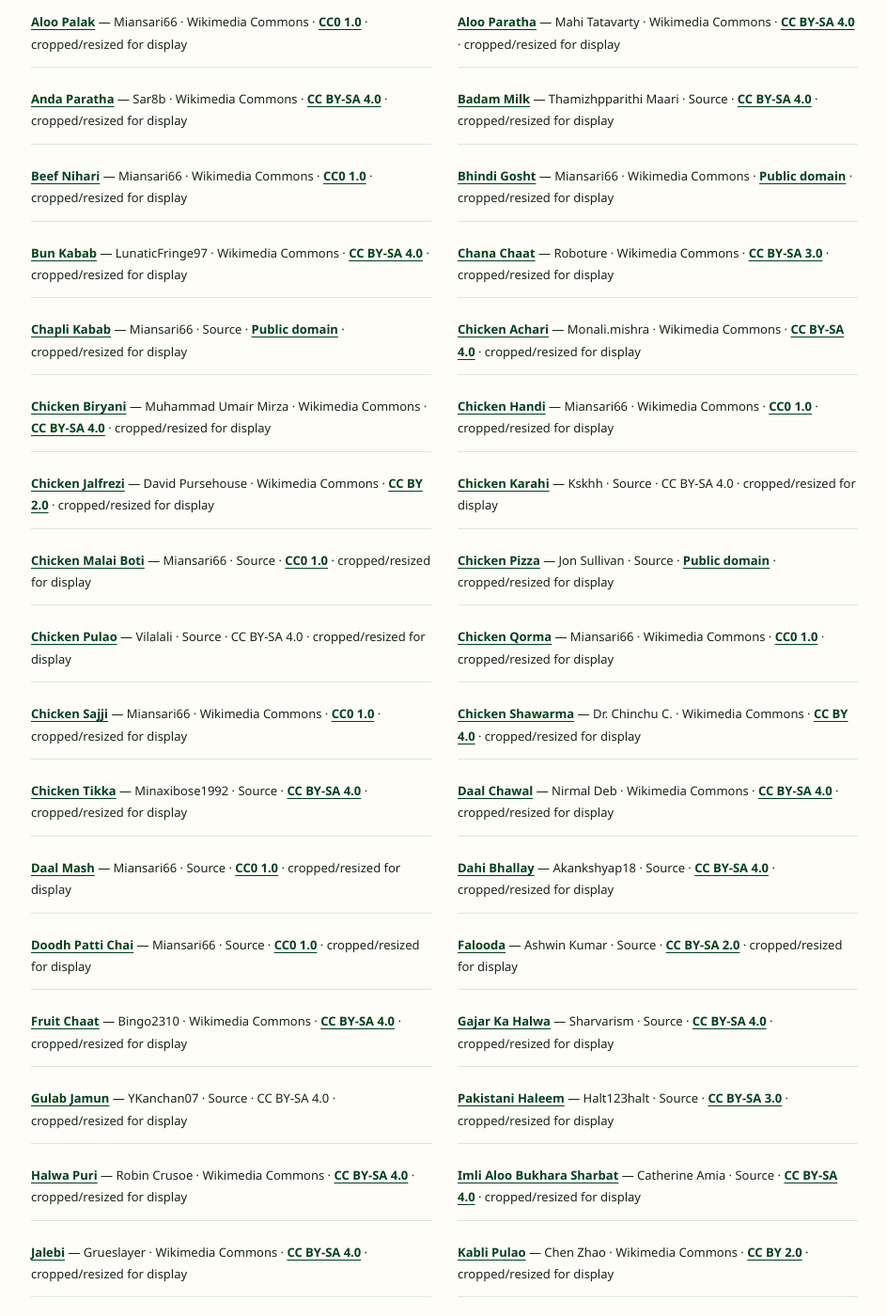
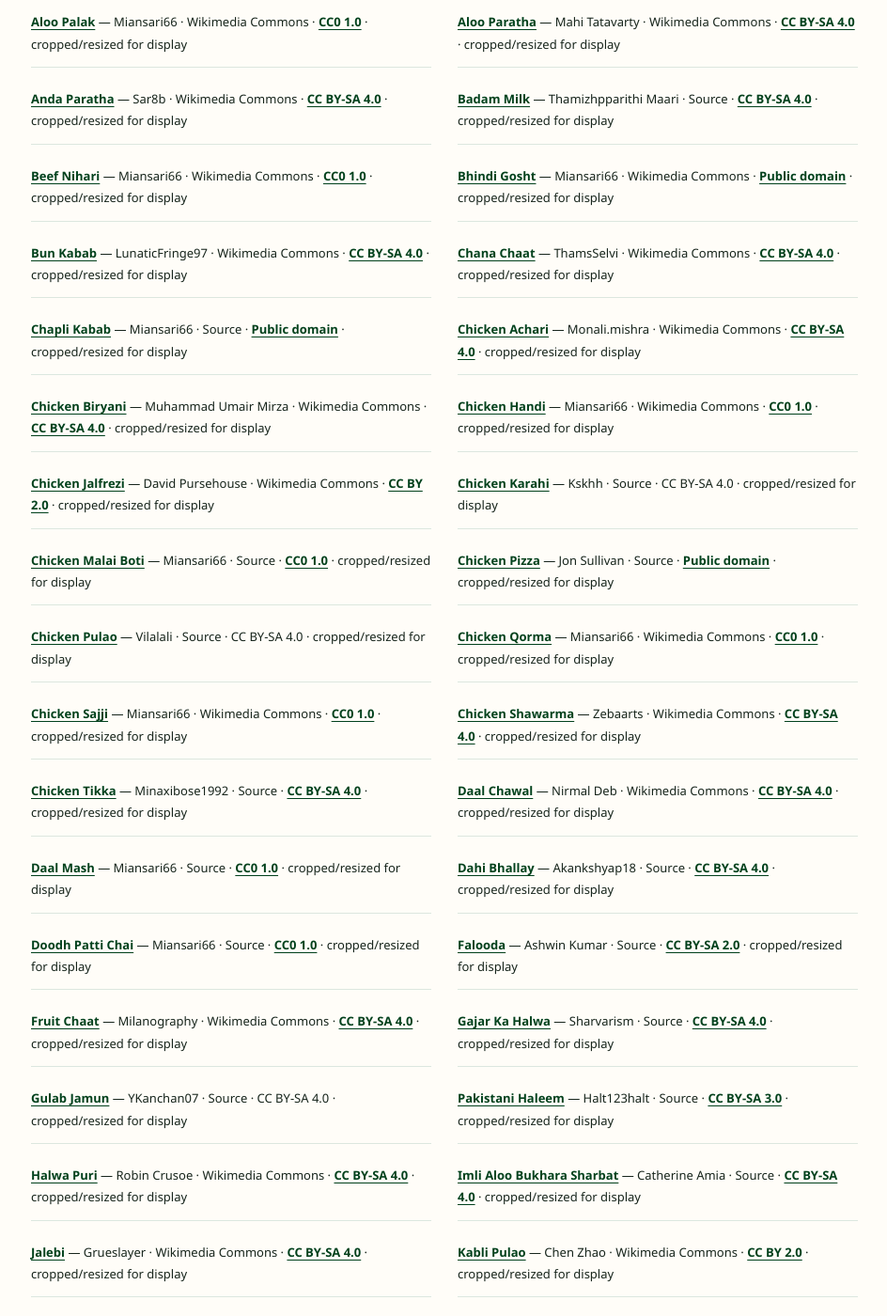
Before and after one commit to manazarali01-hub/pakistan-food, a Jekyll site: the page built from image-credits.html, in a window 1280 px wide and 1400 px high, scrolled down 600 px. Shown: the whole window at 94% size, without its empty margins (177-1121 px from the left). Built offline with Jekyll 4.4.1, drawn with Linux system fonts in a browser that asks for light colours.

Commit message:
Polish fifth priority recipe image batch

```diff
--- a/_data/recipes/chana-chaat.json
+++ b/_data/recipes/chana-chaat.json
@@ -67,10 +67,10 @@
       "answer": "Prepare the cooked components ahead, but combine fresh vegetables and chutney closer to serving for better texture."
     }
   ],
-  "image_source": "https://commons.wikimedia.org/wiki/File:Chaaney_Ki_Chat.jpg",
-  "image_author": "Roboture",
-  "image_license": "CC BY-SA 3.0",
-  "image_license_url": "https://creativecommons.org/licenses/by-sa/3.0/",
-  "image_creator": "Roboture",
+  "image_source": "https://commons.wikimedia.org/wiki/File:Healthy_Channa_Special.jpg",
+  "image_author": "ThamsSelvi",
+  "image_license": "CC BY-SA 4.0",
+  "image_license_url": "https://creativecommons.org/licenses/by-sa/4.0/",
+  "image_creator": "ThamsSelvi",
   "image_source_label": "Wikimedia Commons"
 }
--- a/_data/recipes/chicken-shawarma.json
+++ b/_data/recipes/chicken-shawarma.json
@@ -42,7 +42,7 @@
   "date_modified": "2026-10-04",
   "image_alt": "Chicken shawarma with browned spiced chicken, flatbread, vegetables and sauce",
   "image_caption": "Chicken shawarma with browned spiced chicken, flatbread, crisp vegetables and sauce.",
-  "image_source": "https://commons.wikimedia.org/wiki/File:Chicken_Shawarma_(94298).jpg",
+  "image_source": "https://commons.wikimedia.org/wiki/File:Chicken_Shawarma.jpg",
   "technique": "Use a wide hot pan and cook in batches so marinade moisture evaporates quickly. Thin strips brown better than crowded chicken simmering in released liquid, and vegetables should stay cold and crisp until assembly.",
   "doneness_cues": [
     "Chicken strips should brown at edges instead of sitting in a pool of liquid.",
@@ -63,9 +63,9 @@
   ],
   "reheating": "Reheat cooked chicken separately; assemble with fresh vegetables and sauce afterward.",
   "serving": "Serve immediately after rolling so the flatbread stays soft and vegetables crisp.",
-  "image_author": "Dr. Chinchu C.",
-  "image_license": "CC BY 4.0",
-  "image_license_url": "https://creativecommons.org/licenses/by/4.0/",
-  "image_creator": "Dr. Chinchu C.",
+  "image_author": "Zebaarts",
+  "image_license": "CC BY-SA 4.0",
+  "image_license_url": "https://creativecommons.org/licenses/by-sa/4.0/",
+  "image_creator": "Zebaarts",
   "image_source_label": "Wikimedia Commons"
 }
--- a/_data/recipes/fruit-chaat.json
+++ b/_data/recipes/fruit-chaat.json
@@ -67,10 +67,10 @@
       "answer": "Not always. Taste the fruit first; ripe seasonal fruit can be sweet enough without added sugar."
     }
   ],
-  "image_source": "https://commons.wikimedia.org/wiki/File:Fruit_chaat_with_crunchy_dry_fruits.jpg",
-  "image_author": "Bingo2310",
+  "image_source": "https://commons.wikimedia.org/wiki/File:Fruit_chaat.JPG",
+  "image_author": "Milanography",
   "image_license": "CC BY-SA 4.0",
   "image_license_url": "https://creativecommons.org/licenses/by-sa/4.0/",
-  "image_creator": "Bingo2310",
+  "image_creator": "Milanography",
   "image_source_label": "Wikimedia Commons"
 }
```
Also changed, not shown: docs/visual-polish-batch5-2026-10-04.json (+6 -6 lines), assets/recipe-images/chana-chaat-v2.webp, assets/recipe-images/chicken-shawarma-v2.webp, assets/recipe-images/fruit-chaat-v2.webp.
